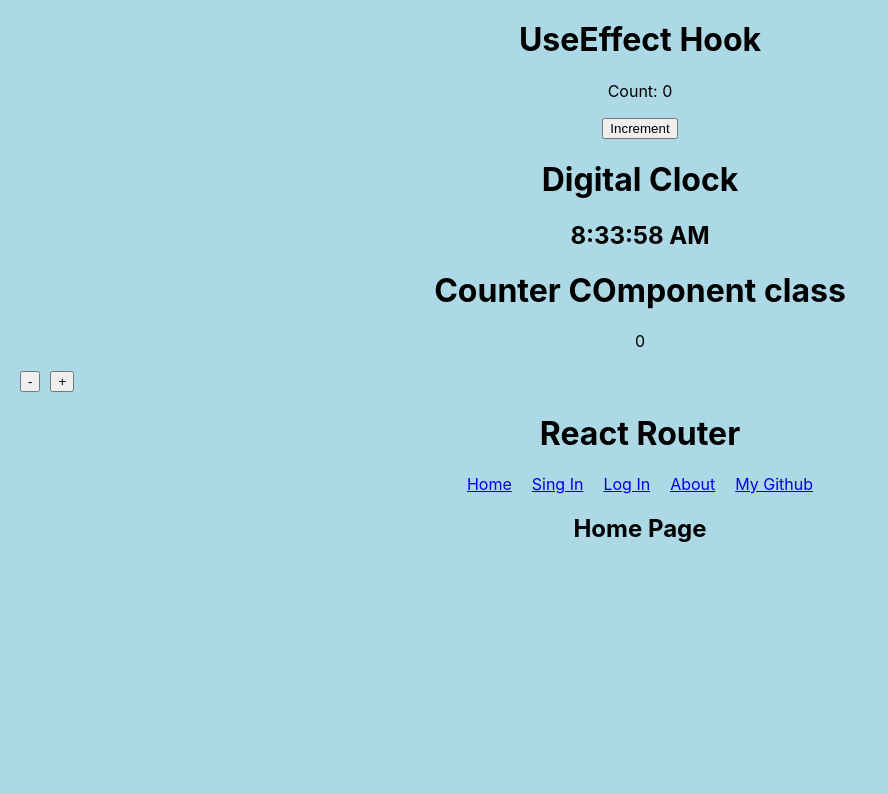
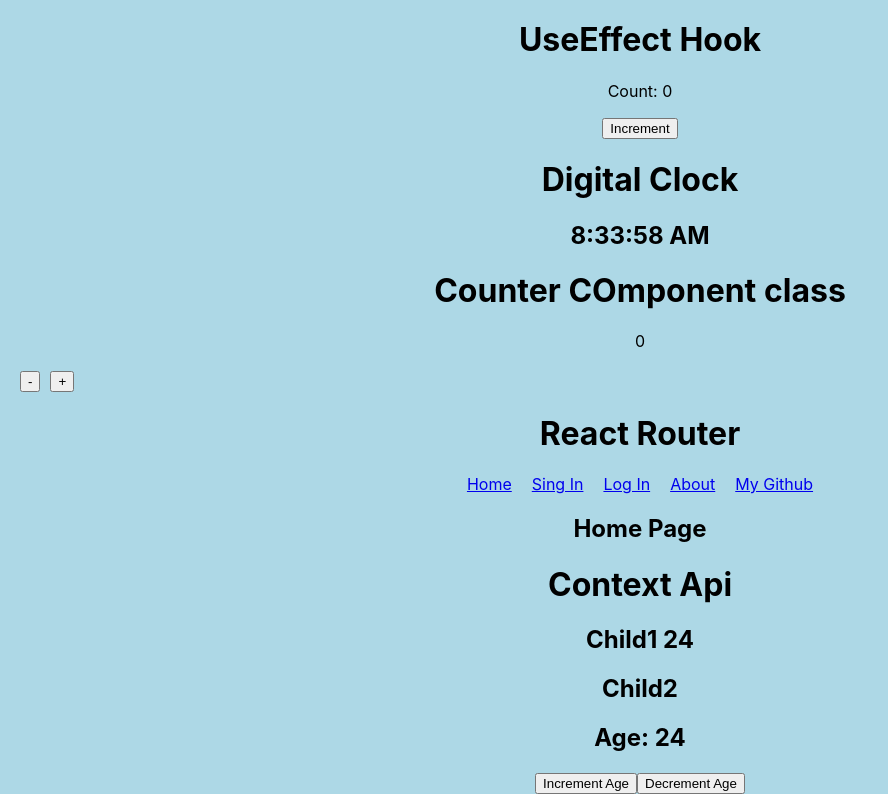
Before and after one commit to Abhishekbtech/ReactNotes, a React (Create React App) app: page / in a window 1280 px wide. Shown: the part 2726-3520 px from the top of the page, without its empty margins (0-888 px from the left). Before the commit the page ends 3289 px from the top, so only its background shows below. Built offline with nearby package versions, Linux system fonts and the light colour scheme.

Commit message:
add context api example

```diff
--- a/src/App.js
+++ b/src/App.js
@@ -18,6 +18,7 @@ import HookUseEffect from './Component/5.HookUseEffect/HookUseEffect';
 import DigitalClock from './Component/6.DigitalClock/DigitalClock';
 import CounterClassComponent from './Component/7.ClassComponent/2.Counter/Count';
 import ReactRouter from './Component/8.ReactRouting/ReactRouter';
+import MainContext from './Component/9.ContextApi/1.Normal/Component/MainContext';
 
 function App() {
   return (
@@ -52,6 +53,9 @@ function App() {
       <CounterClassComponent/>
 
       <ReactRouter/>
+
+
+      <MainContext/>
     </div>
   );
 }
```
